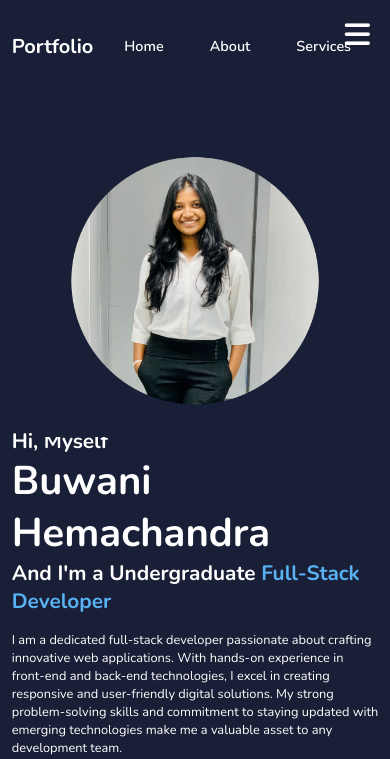
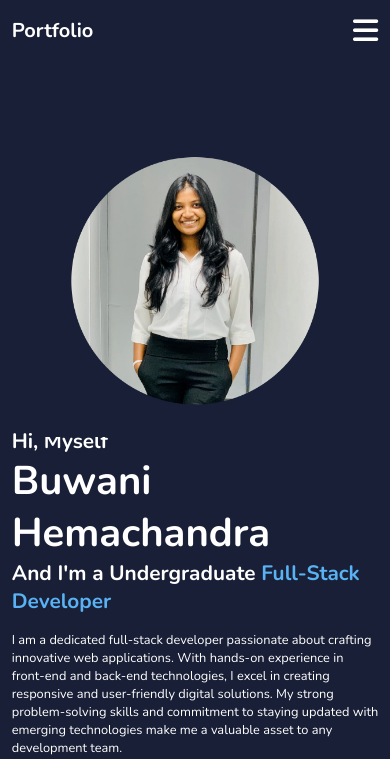
Before and after one commit to buwanikaveesha/MyPortfolio, a plain HTML site: page index.html in a window 390 px wide. Shown: the top 759 px of the page. Drawn offline with nearby package versions, Linux system fonts and the light colour scheme.

Commit message:
Update styles.css

```diff
--- a/Style/styles.css
+++ b/Style/styles.css
@@ -1,4 +1,3 @@
-
 @import url('https://fonts.googleapis.com/css2?family=Nunito:ital,wght@0,200..1000;1,200..1000&display=swap');
 
 *{
@@ -62,14 +61,10 @@ section {
 .navbar {
     position: fixed;
     top: 0;
-    right: -100%;
+    right: -100%; /* Initially hidden */
     width: 250px;
     height: 100vh;
-    background: var(--snd-bg-color);
-    display: flex;
-    flex-direction: column;
-    align-items: center;
-    justify-content: center;
+    background: #333;
     transition: right 0.3s ease-in-out;
 }
 
@@ -77,29 +72,24 @@ section {
     right: 0;
 }
 
-.navbar a {
+.navbar a{
     font-size: 1.5rem;
     color: var(--text-color);
+    margin-left: 4rem;
     font-weight: 700;
-    display: block;
-    padding: 10px 20px;
-    text-align: center;
-    width: 100%;
+
 }
 
 .navbar a:hover,
 .navbar a:active {
-    background: var(--main-color);
-    color: var(--snd-bg-color);
-    transition: 0.3s;
+    color: var(--text-color) !important;
 }
 
 
 #menu-icon{
    font-size: 3.6rem;
-    color: var(--text-color);
-    cursor: pointer;
-    display: none;
+   color: var(--text-color);
+   display: none;
 }
 
 .home{
@@ -507,32 +497,28 @@ form .btn2{
 @media (max-width: 768px) {
     #menu-icon {
         display: block;
-        position: absolute;
-        right: 20px;
-        top: 20px;
-        z-index: 101;
     }
 
     .navbar {
-       position: static; /* Remove fixed positioning */
-        width: auto;
-        height: auto;
-        display: flex;
-        flex-direction: row;
-        background: transparent;
+        position: absolute;
+        top: 100%;
+        left: 0;
+        width: 100%;
+        padding: 1rem 3%;
+        background: var(--bg-color);
+        border-top: .1rem solid rgba(0, 0, 0, 0.2);
+        box-shadow: .5rem 1rem rgba(0, 0, 0, 0.2);
+        display: none;
     }
 
     .navbar .active {
-        right: 0;
+        display: block;
     }
 
     .navbar a {
-        font-size: 1.8rem;
-        color: var(--text-color);
-        font-weight: 600;
-        margin-left: 2rem;
-        padding: 10px 15px;
-        transition: 0.3s;
+        display: block;
+        font-size: 2rem;
+        margin: 3rem 0;
     }
 
     .home {
```
